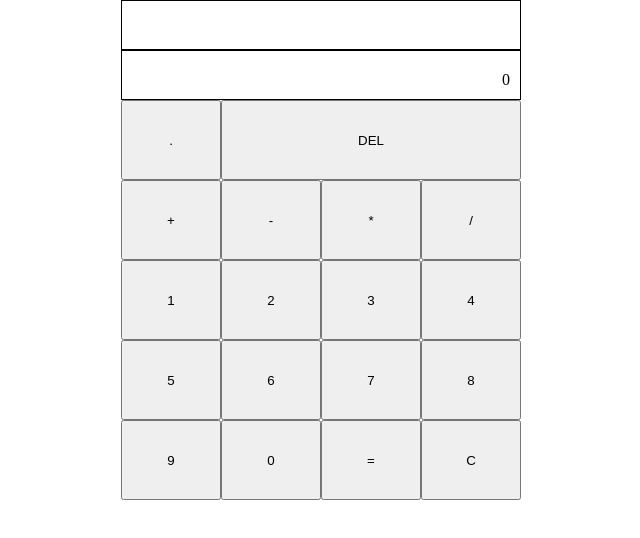
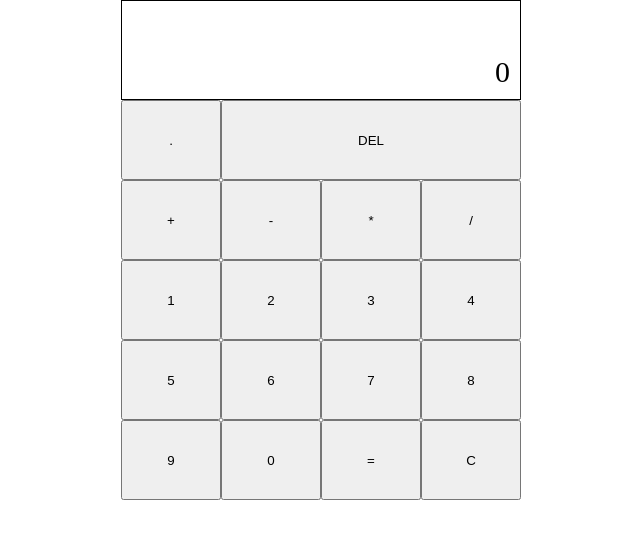
Before and after one commit to reeesist/Calculator, a plain HTML site: page index.html in a window 1280 px wide. Shown: the whole page, without its empty margins (319-959 px from the left). Drawn offline with Linux system fonts and the light colour scheme.

Commit message:
text size

```diff
--- a/styles.css
+++ b/styles.css
@@ -13,21 +13,27 @@
 .screen {
     width: 400px;
     height: 50px;
-    border: 1px solid;
     display: flex;
     align-items: end;
     justify-content: end;
     padding: 10px;
+    border-left: 1px solid;
+    border-right: 1px solid;
+    border-top: 1px solid;
+    font-size: 27px;
 }
 
 .screen1 {
-    border: 1px solid;
+    border-left: 1px solid;
+    border-right: 1px solid;
+    border-bottom: 1px solid;
     width: 400px;
     height: 50px;
     display: flex;
     align-items: end;
     justify-content: end;
     padding: 10px;
+    font-size: 30px;
 }
 
 .buttons {
```
